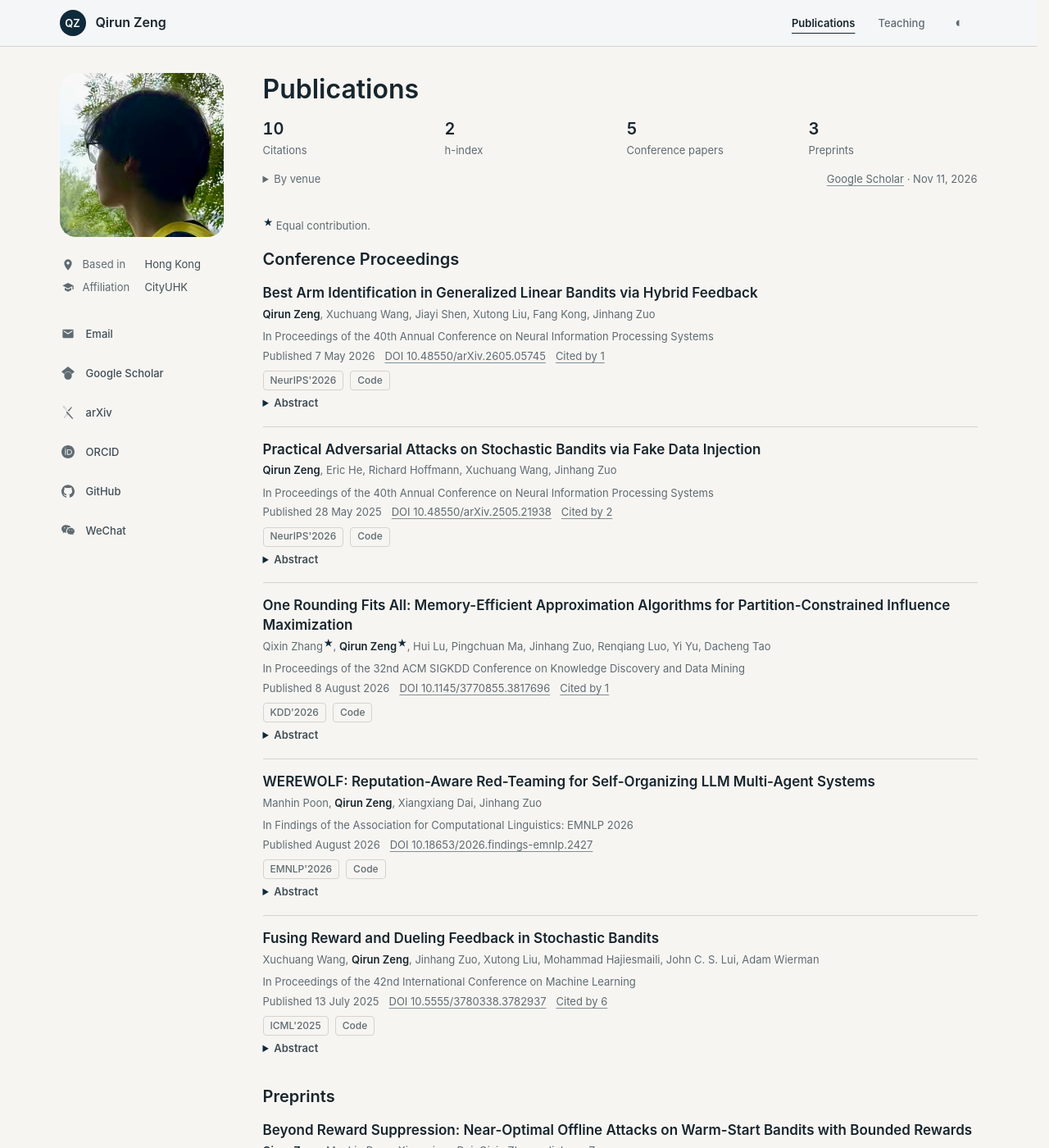
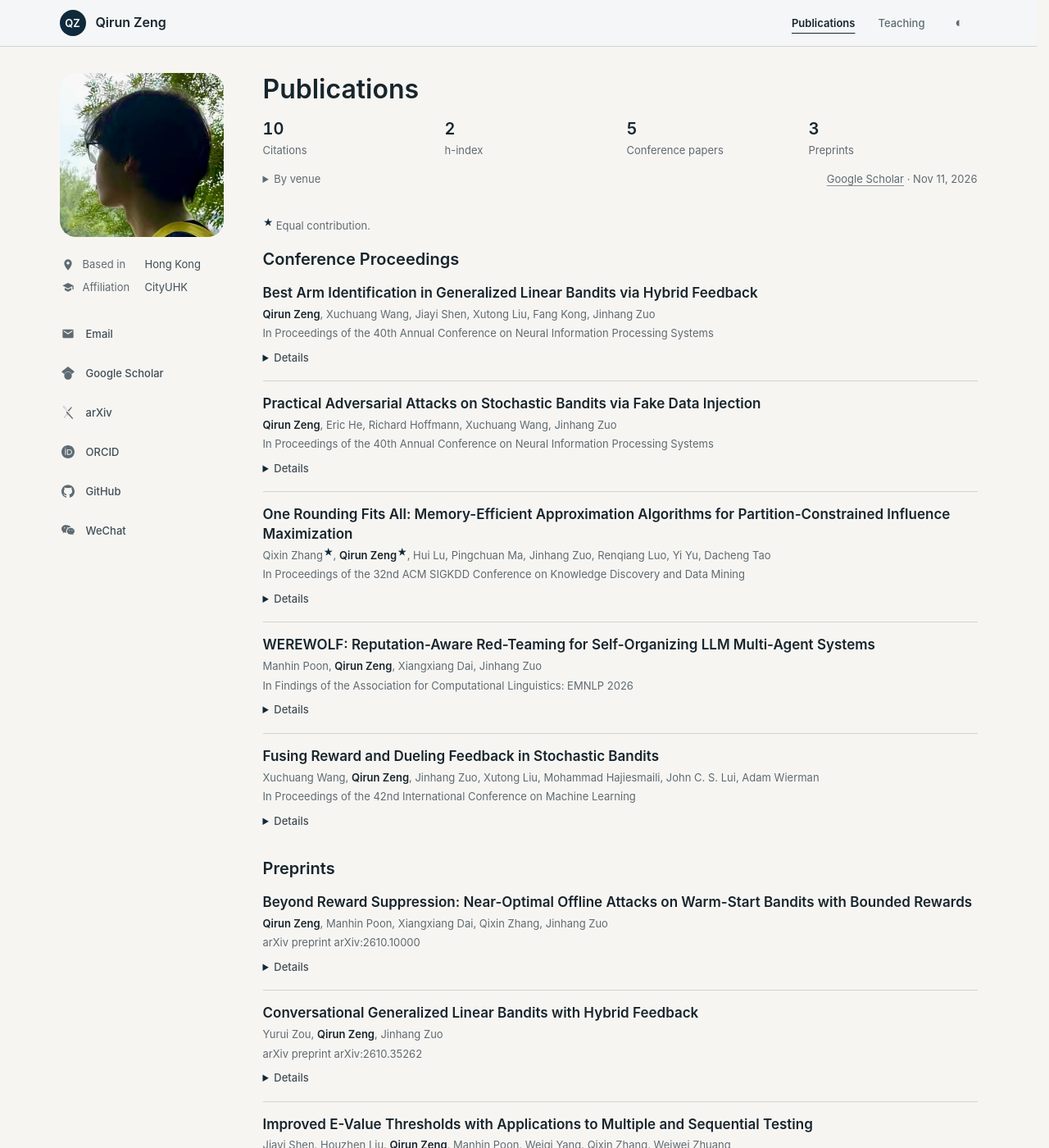
Before and after one commit to qirunzeng/qirunzeng.github.io, a Jekyll site: the page built from publications.html, in a window 1280 px wide and 1400 px high. Shown: the whole window at 82% size. Built offline with Jekyll 4.4.1, drawn with Linux system fonts in a browser that asks for light colours; some of the changed text lies outside the part shown.

Commit message:
Collapse publication details and unify citation spacing

```diff
--- a/_data/assets.json
+++ b/_data/assets.json
@@ -1,4 +1,4 @@
 {
-  "css": "2d4dc966e7b0913b",
+  "css": "ba91bbae93452208",
   "js": "49c589e744dc6c23"
 }
--- a/_includes/publication.html
+++ b/_includes/publication.html
@@ -13,18 +13,21 @@
       {% for author in include.paper.authors %}{% if author.me %}<strong>{{ author.name }}</strong>{% else %}{{ author.name }}{% endif %}{% if author.equal %}<sup class="publication__equal-marker" title="Equal contribution">⋆</sup>{% endif %}{% if author.mentored %}<sup class="publication__mentor-marker" title="Mentored student">†</sup>{% endif %}{% unless forloop.last %}, {% endunless %}{% endfor %}
     </p>
 
-    <div class="publication__details">
-      <div>
-        <p class="publication__venue">{{ include.paper.venue }}</p>
-        {% if include.extended %}
+    <p class="publication__venue">{{ include.paper.venue }}</p>
+
+    {% if include.extended %}
+      <details class="publication__disclosure">
+        <summary aria-label="Details for {{ include.paper.title | escape }}">
+          <span class="publication__expand-label">Details</span>
+          <span class="publication__collapse-label">Hide details</span>
+        </summary>
+        <div class="publication__expanded">
           <p class="publication__metadata">
             {% if include.paper.publication_date %}<span class="publication__date">Published <time{% if include.paper.publication_date_iso %} datetime="{{ include.paper.publication_date_iso }}"{% endif %}>{{ include.paper.publication_date }}</time></span>{% endif %}
             {% if include.paper.doi %}<a class="publication__doi" href="https://doi.org/{{ include.paper.doi }}" target="_blank" rel="noopener noreferrer">DOI {{ include.paper.doi }}</a>{% endif %}
             {% if site.data.features.scholar_enabled == true and citation and citation.citations > 0 %}<a class="publication__citations" href="https://scholar.google.com/citations?view_op=view_citation&amp;hl=en&amp;user=sITttdEAAAAJ&amp;citation_for_view={{ citation.scholar_id }}" target="_blank" rel="noopener noreferrer">Cited by {{ citation.citations }}</a>{% endif %}
           </p>
-        {% endif %}
-      </div>
-    </div>
+    {% endif %}
 
     <div class="publication__resources">
       {% if include.paper.links %}
@@ -42,16 +45,20 @@
       {% endif %}
       {% if include.extended %}
         {% if include.paper.abstract or include.paper.abstract_status %}
-          <details class="publication__abstract">
-            <summary>Abstract</summary>
+          <div class="publication__abstract">
+            <h4>Abstract</h4>
             {% if include.paper.abstract %}
               {{ include.paper.abstract | markdownify }}
             {% else %}
               <p>{{ include.paper.abstract_status }}</p>
             {% endif %}
-          </details>
+          </div>
         {% endif %}
       {% endif %}
     </div>
+    {% if include.extended %}
+        </div>
+      </details>
+    {% endif %}
   </div>
 </article>
--- a/assets/css/main.css
+++ b/assets/css/main.css
@@ -419,6 +419,8 @@ button, a {
   padding-bottom: 0;
 }
 .publication__body {
+  display: grid;
+  gap: var(--space-1);
   min-width: 0;
 }
 .publication__title, .publication__authors, .publication__venue, .publication__links, .publication__metadata, .publication__abstract p {
@@ -440,7 +442,6 @@ button, a {
   text-decoration: underline;
 }
 .publication__authors {
-  margin-top: var(--space-1);
   color: var(--muted);
   font-size: var(--text-meta);
   line-height: 1.5;
@@ -461,9 +462,6 @@ button, a {
   font-size: 0.82em;
   line-height: 0;
   vertical-align: 0.32em;
-}
-.publication__details {
-  margin-top: var(--space-2);
 }
 .publication__venue {
   color: var(--muted);
@@ -494,8 +492,43 @@ button, a {
 }
 .publication__resources {
   display: grid;
-  margin-top: var(--space-2);
+  margin-top: var(--space-1);
   gap: var(--space-1);
+}
+.publication__disclosure {
+  min-width: 0;
+  margin-top: var(--space-1);
+}
+.publication__disclosure > summary {
+  width: fit-content;
+  padding: 0.125rem 0;
+  color: var(--ink-soft);
+  cursor: pointer;
+  font-size: var(--text-meta);
+  font-weight: var(--weight-medium);
+  line-height: 1.5;
+}
+.publication__disclosure > summary::marker {
+  color: var(--accent);
+}
+.publication__disclosure > summary:hover {
+  color: var(--accent);
+}
+.publication__collapse-label,
+.publication__disclosure[open] .publication__expand-label {
+  display: none;
+}
+.publication__disclosure[open] .publication__collapse-label {
+  display: inline;
+}
+.publication__expanded {
+  display: grid;
+  gap: var(--space-2);
+  padding-top: var(--space-2);
+}
+.publication__expanded > .publication__metadata,
+.publication__expanded > .publication__resources {
+  margin-top: 0;
 }
 .tag {
   display: inline-flex;
@@ -523,20 +556,12 @@ button, a {
   margin: 0;
   color: var(--muted);
 }
-.publication__abstract summary {
-  width: fit-content;
-  padding: 0.125rem 0;
+.publication__abstract h4 {
+  margin: var(--space-1) 0 0;
   color: var(--ink-soft);
-  cursor: pointer;
   font-size: var(--text-meta);
   font-weight: var(--weight-semibold);
   line-height: 1.5;
-}
-.publication__abstract summary::marker {
-  color: var(--accent);
-}
-.publication__abstract summary:hover {
-  color: var(--accent);
 }
 .publication__abstract p {
   max-width: 68ch;
```
Also changed, not shown: README.md.
